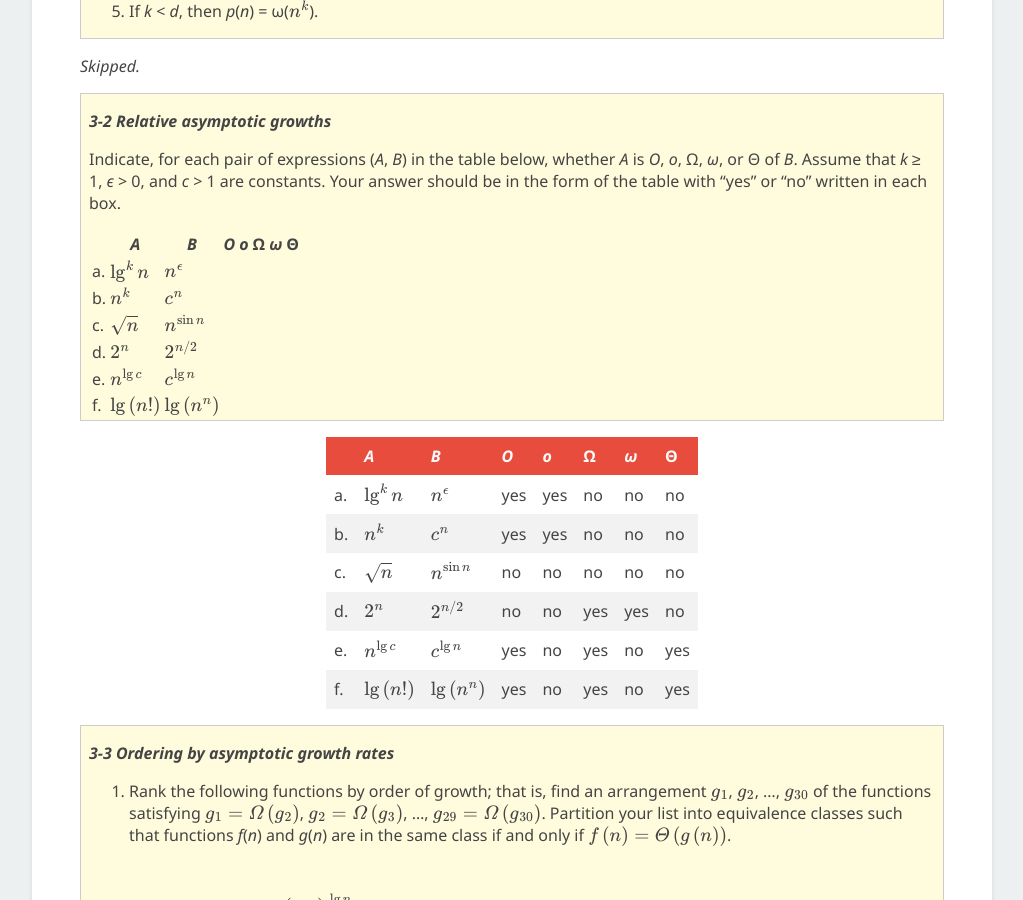
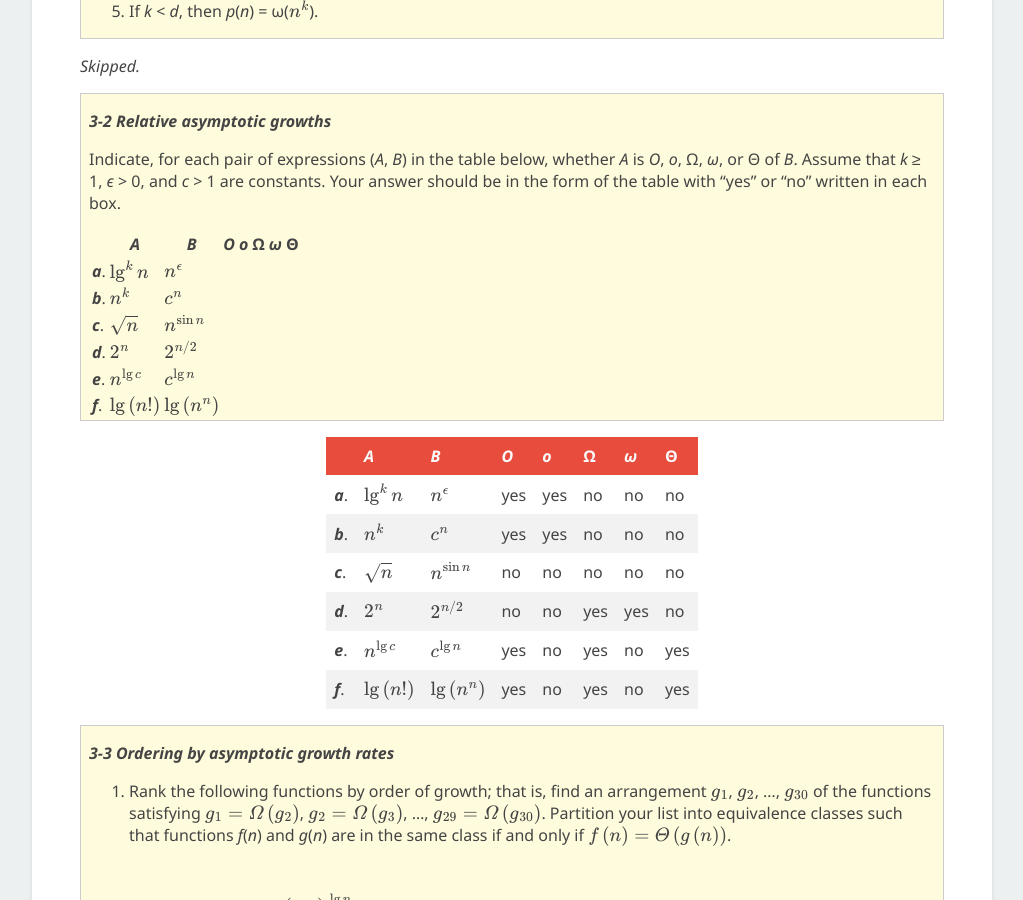
Before and after one commit to EFanZh/efanzh.github.io, a Jekyll site: the page built from _posts/2018-10-05-introduction-to-algorithms-exercises.md, in a window 1280 px wide and 900 px high, scrolled down 19047 px. Shown: the whole window, without its empty margins (128-1151 px from the left). Built offline with Jekyll 4.4.1, drawn with Linux system fonts in a browser that asks for light colours; formulas are drawn with MathJax 3.

Commit message:
Update table style

```diff
--- a/_posts/2018-10-05-introduction-to-algorithms-exercises.md
+++ b/_posts/2018-10-05-introduction-to-algorithms-exercises.md
@@ -884,23 +884,23 @@ Inductive case:
 > Assume that *k* ≥ 1, *ϵ* > 0, and *c* > 1 are constants. Your answer should be in the form of the table with “yes” or
 > “no” written in each box.
 >
-> |    | *A*                  | *B*                   | *O* | *o* | Ω | *ω* | Θ |
-> | -- | -------------------- | --------------------- | --- | --- | - | --- | - |
-> | a. | $\lg^k n$            | $n^ϵ$                 |     |     |   |     |   |
-> | b. | $n^k$                | $c^n$                 |     |     |   |     |   |
-> | c. | $\sqrt{n}$           | $n^{\sin n}$          |     |     |   |     |   |
-> | d. | $2^n$                | $2^{n / 2}$           |     |     |   |     |   |
-> | e. | $n^{\lg c}$          | $c^{\lg n}$           |     |     |   |     |   |
-> | f. | $\lg\left(n!\right)$ | $\lg\left(n^n\right)$ |     |     |   |     |   |
+> |          | *A*                  | *B*                   | *O* | *o* | Ω | *ω* | Θ |
+> | -------- | -------------------- | --------------------- | --- | --- | - | --- | - |
+> | ***a***. | $\lg^k n$            | $n^ϵ$                 |     |     |   |     |   |
+> | ***b***. | $n^k$                | $c^n$                 |     |     |   |     |   |
+> | ***c***. | $\sqrt{n}$           | $n^{\sin n}$          |     |     |   |     |   |
+> | ***d***. | $2^n$                | $2^{n / 2}$           |     |     |   |     |   |
+> | ***e***. | $n^{\lg c}$          | $c^{\lg n}$           |     |     |   |     |   |
+> | ***f***. | $\lg\left(n!\right)$ | $\lg\left(n^n\right)$ |     |     |   |     |   |
 
-|    | *A*                  | *B*                   | *O* | *o* | Ω   | *ω* | Θ   |
-| -- | -------------------- | --------------------- | --- | --- | --- | --- | --- |
-| a. | $\lg^k n$            | $n^ϵ$                 | yes | yes | no  | no  | no  |
-| b. | $n^k$                | $c^n$                 | yes | yes | no  | no  | no  |
-| c. | $\sqrt{n}$           | $n^{\sin n}$          | no  | no  | no  | no  | no  |
-| d. | $2^n$                | $2^{n / 2}$           | no  | no  | yes | yes | no  |
-| e. | $n^{\lg c}$          | $c^{\lg n}$           | yes | no  | yes | no  | yes |
-| f. | $\lg\left(n!\right)$ | $\lg\left(n^n\right)$ | yes | no  | yes | no  | yes |
+|          | *A*                  | *B*                   | *O* | *o* | Ω   | *ω* | Θ   |
+| -------- | -------------------- | --------------------- | --- | --- | --- | --- | --- |
+| ***a***. | $\lg^k n$            | $n^ϵ$                 | yes | yes | no  | no  | no  |
+| ***b***. | $n^k$                | $c^n$                 | yes | yes | no  | no  | no  |
+| ***c***. | $\sqrt{n}$           | $n^{\sin n}$          | no  | no  | no  | no  | no  |
+| ***d***. | $2^n$                | $2^{n / 2}$           | no  | no  | yes | yes | no  |
+| ***e***. | $n^{\lg c}$          | $c^{\lg n}$           | yes | no  | yes | no  | yes |
+| ***f***. | $\lg\left(n!\right)$ | $\lg\left(n^n\right)$ | yes | no  | yes | no  | yes |
 
 > ***3-3 Ordering by asymptotic growth rates***
 >
```
